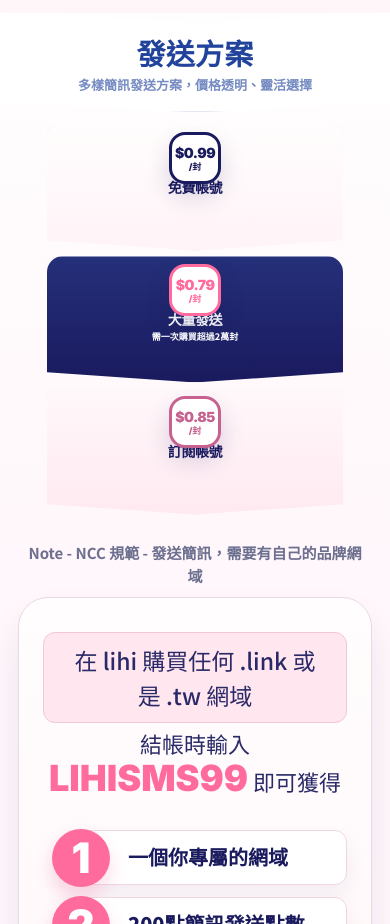
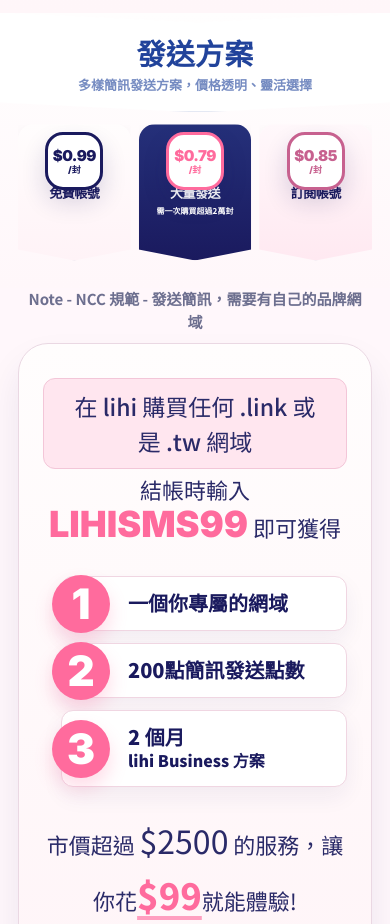
Before and after one commit to JardiniTsai168/lihisms-mirror, a plain HTML site: page preview-brand/index.html in a window 390 px wide. Shown: the part 2120-3044 px from the top of the page. Drawn offline with Linux system fonts and the light colour scheme.

Commit message:
Adjust mobile pricing cards to three-column layout

```diff
--- a/preview-brand/index.html
+++ b/preview-brand/index.html
@@ -274,9 +274,9 @@ button{font-family:inherit}
   .feature-item{grid-template-columns:52px 1fr;font-size:21px;gap:12px}
   .feature-icon{width:50px;height:50px;border-radius:14px}
   .feature-icon .icon{width:28px;height:28px}
-  .plan-grid{grid-template-columns:1fr;gap:24px;max-width:330px;margin:0 auto}
-  .price-card,.price-card:nth-child(2){min-height:212px;padding:104px 18px 26px;transform:none}
-  .price-bubble{width:104px;height:104px;font-size:29px;border-width:5px;border-radius:28px}
+  .plan-grid{grid-template-columns:repeat(3,minmax(0,1fr));gap:12px;max-width:100%;margin:0 auto}
+  .price-card,.price-card:nth-child(2){min-height:180px;padding:92px 10px 22px;transform:none}
+  .price-bubble{width:88px;height:88px;font-size:24px;border-width:5px;border-radius:24px}
   .promo{padding:0 24px}
   .promo-top,.promo-body{padding-left:24px;padding-right:24px}
   .promo-note{margin-bottom:10px;font-size:16px;padding:0 8px}
@@ -351,13 +351,13 @@ button{font-family:inherit}
   .feature-icon .icon{width:22px;height:22px}
   .feature-item-ab{display:grid}
   .ab-note{display:none}
-  .plan-grid{max-width:296px;margin:0 auto;gap:6px}
-  .price-card,.price-card:nth-child(2){min-height:126px;padding:56px 6px 12px;border-radius:16px 16px 0 0;clip-path:polygon(0 0,100% 0,100% 92%,50% 100%,0 92%)}
+  .plan-grid{grid-template-columns:repeat(3,minmax(0,1fr));max-width:100%;margin:0 auto;gap:8px}
+  .price-card,.price-card:nth-child(2){min-height:136px;padding:62px 8px 14px;border-radius:16px 16px 0 0;clip-path:polygon(0 0,100% 0,100% 92%,50% 100%,0 92%)}
   .price-card:nth-child(2){transform:none;box-shadow:0 16px 26px rgba(26,26,94,.12)}
-  .price-bubble{width:52px;height:52px;top:8px;font-size:14px;border-radius:16px;border-width:3px;letter-spacing:-.5px}
+  .price-bubble{width:58px;height:58px;top:8px;font-size:15px;border-radius:18px;border-width:3px;letter-spacing:-.5px}
   .price-bubble span{font-size:9px;margin-top:2px}
-  .price-card h3{font-size:14px;line-height:1.05;letter-spacing:-.03em}
-  .price-card p{display:block;margin-top:5px;padding:0;background:transparent;color:inherit;border-radius:0;font-size:9px;line-height:1.15;font-weight:800;white-space:normal}
+  .price-card h3{font-size:13px;line-height:1.08;letter-spacing:-.04em}
+  .price-card p{display:block;margin-top:6px;padding:0;background:transparent;color:inherit;border-radius:0;font-size:8px;line-height:1.15;font-weight:800;white-space:normal}
   .promo{padding:0 18px}
   .promo-note{font-size:15px;line-height:1.5}
   .promo-top h2{font-size:36px}
```
